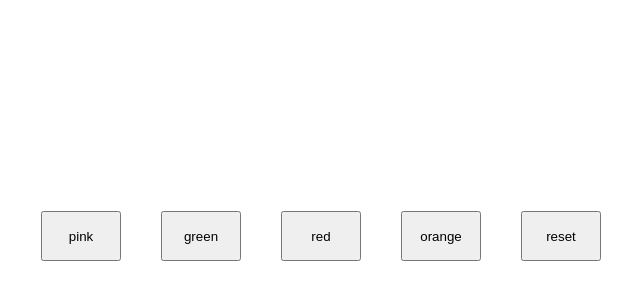
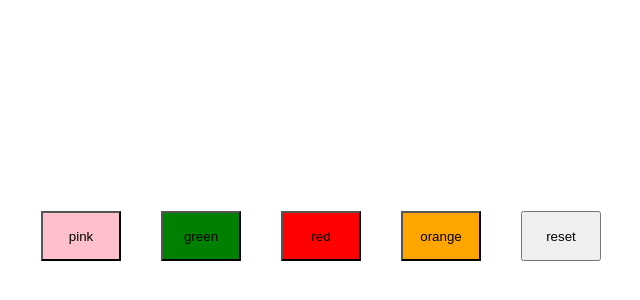
Before and after one commit to Vaibhav-Pandey7/react-learning, a React (Vite) app in the folder Day7/: page / in a window 1280 px wide. Shown: the part 164-464 px from the top of the page, without its empty margins (319-959 px from the left). Built offline with nearby package versions, Linux system fonts and the light colour scheme.

Commit message:
feat: add colour to respective  buttons

```diff
--- a/Day7/src/main.jsx
+++ b/Day7/src/main.jsx
@@ -19,7 +19,7 @@ function Buttons(){
         <div className="parent" style={{backgroundColor:colour}}>
             {
                 arr.map((colour,index)=>(
-                    <button key={index} className="but" value={colour} onClick={colourChanger}>{colour}</button>
+                    <button style={{backgroundColor:colour}} key={index} className="but" value={colour} onClick={colourChanger}>{colour}</button>
                 ))
             }
             <button className="but" value="default" onClick={colourChanger}>reset</button>
```
